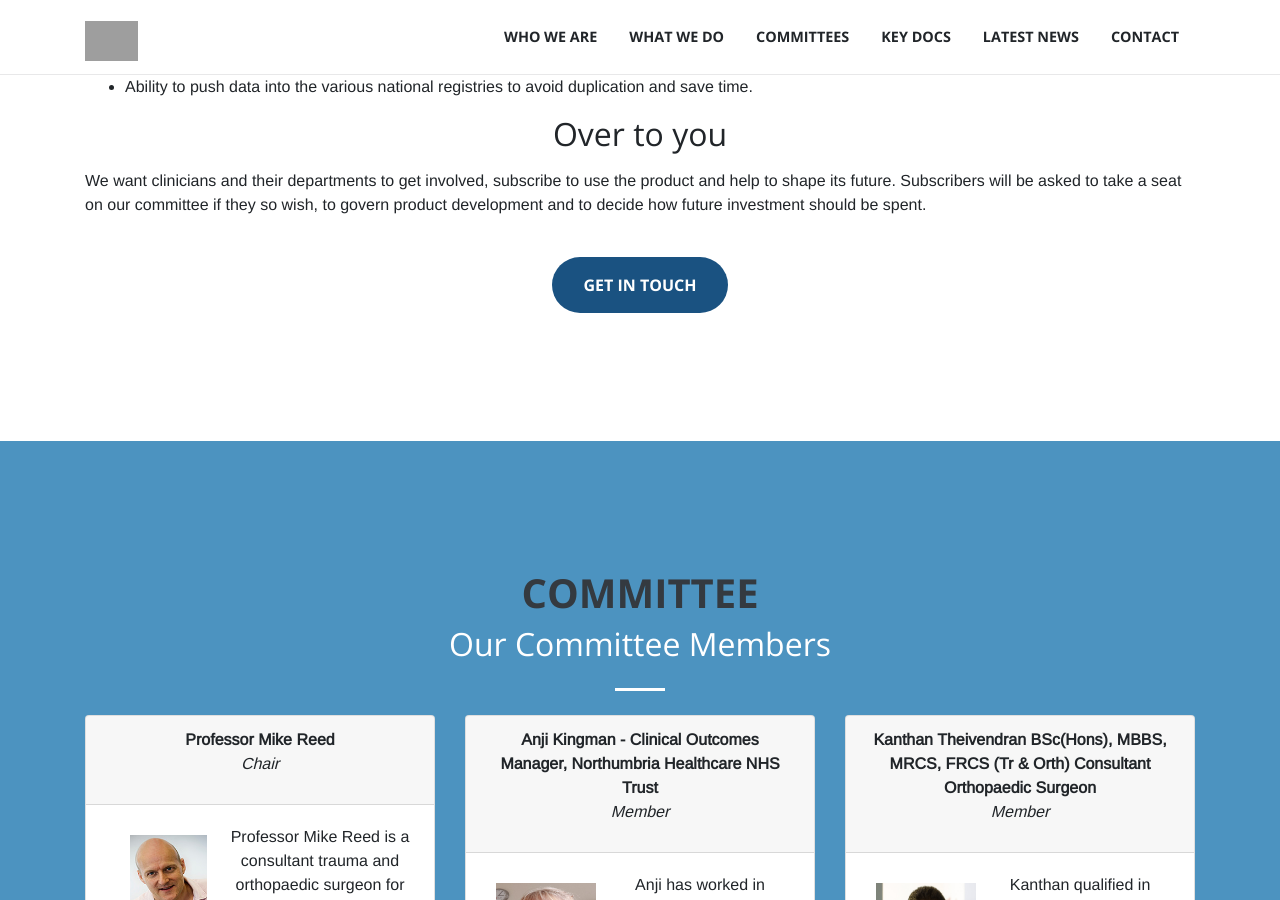
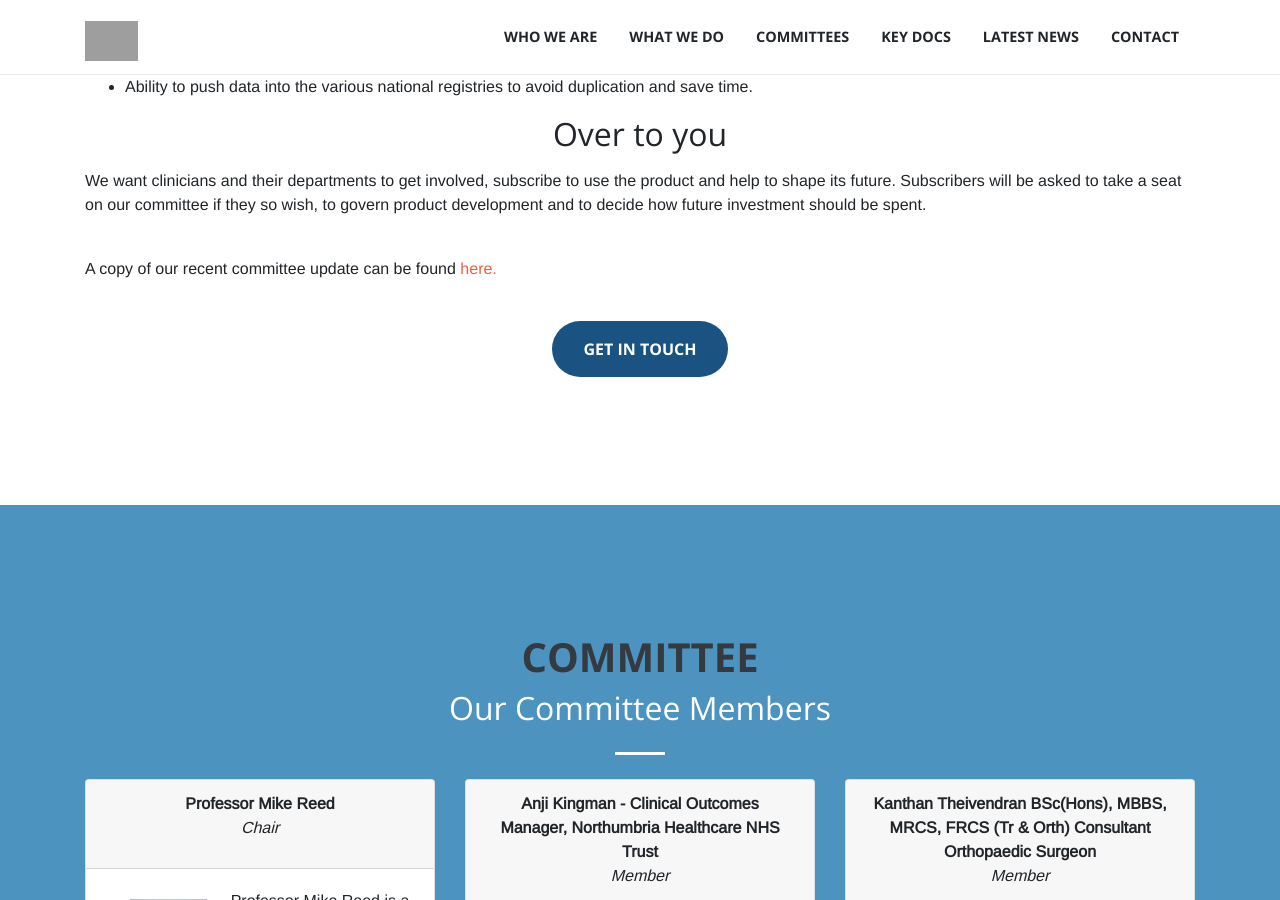
Before and after one commit to AppertaFoundation/apperta.org, a Jekyll site: the page built from _pages/OpenOutcomes.md, in a window 1280 px wide and 900 px high, scrolled down 1666 px. Built offline with Jekyll 4.4.1, drawn with Linux system fonts in a browser that asks for light colours; nearby versions of some CDN libraries; some web fonts are replaced; grey boxes are pictures that could not be loaded.

Commit message:
page updates

```diff
--- a/_pages/OpenOutcomes.md
+++ b/_pages/OpenOutcomes.md
@@ -3,7 +3,7 @@
 layout: singlePage
 title: "OpenOutcomes"
 description:
-TOR:
+TOR: '/assets/Open Outcomes - Community Update (230120).pdf'
 ---
 
 <section class="bg-white text-black" id="about">
@@ -51,8 +51,7 @@
         </ul>
         <p align="left"><h2>Over to you</h2></p>
         <p align="left">We want clinicians and their departments to get involved, subscribe to use the product and help to shape its future. Subscribers will be asked to take a seat on our committee if they so wish, to govern product development and to decide how future investment should be spent.</p></p><br>
-
-        <!--<p align="left">A copy of the subcommittee terms of reference can be found <a href="{{ page.TOR }}">here.</a></p><br>-->
+        <p align="left">A copy of our recent committee update can be found <a href="{{ page.TOR }}">here.</a></p><br>
         <center><a class="btn btn-primary btn-xl" href="mailto:info@apperta.org?Subject=%5BOpenOutcomes">Get in Touch</a></center>
     </div>
 </section>
```
Also changed, not shown: 1 other file.
